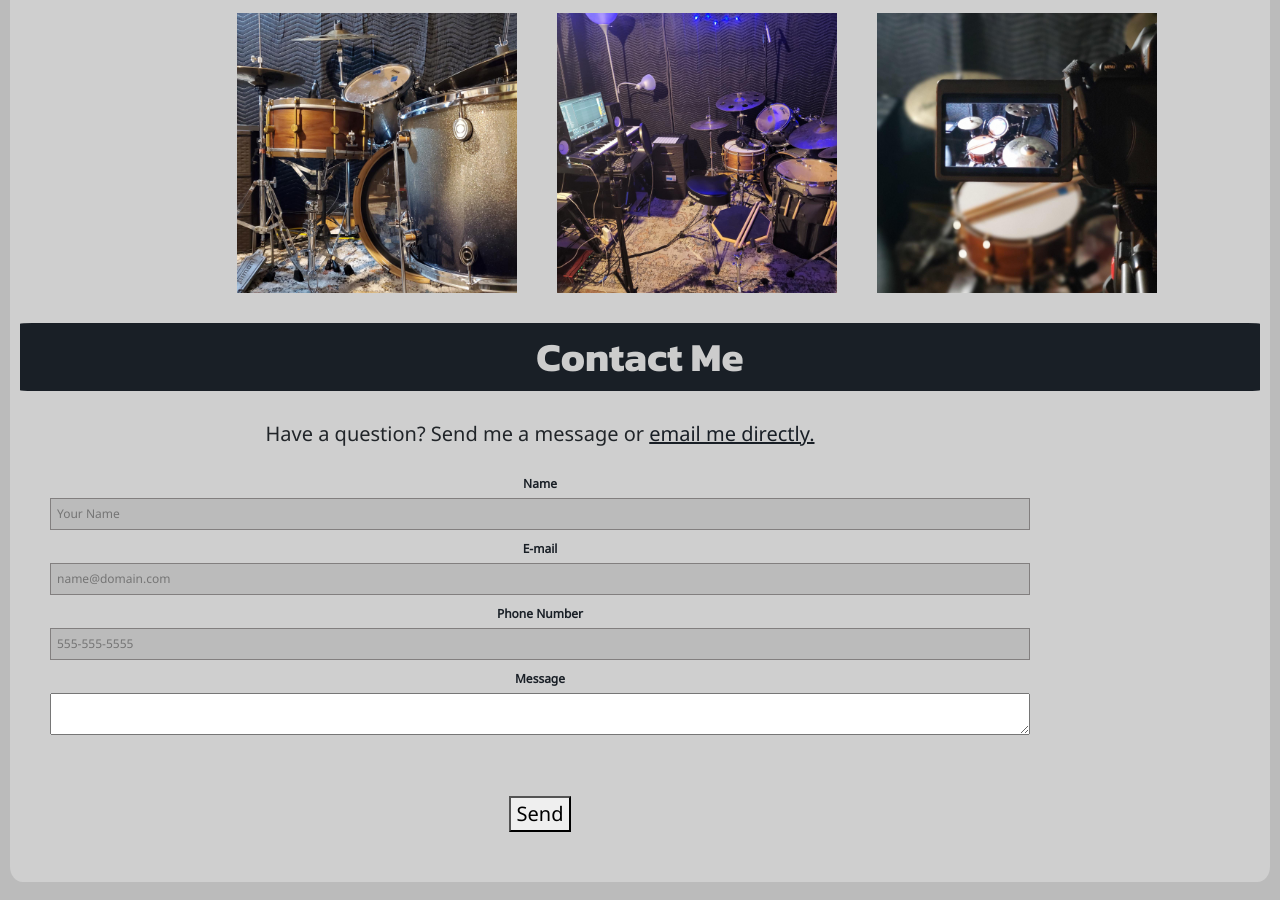
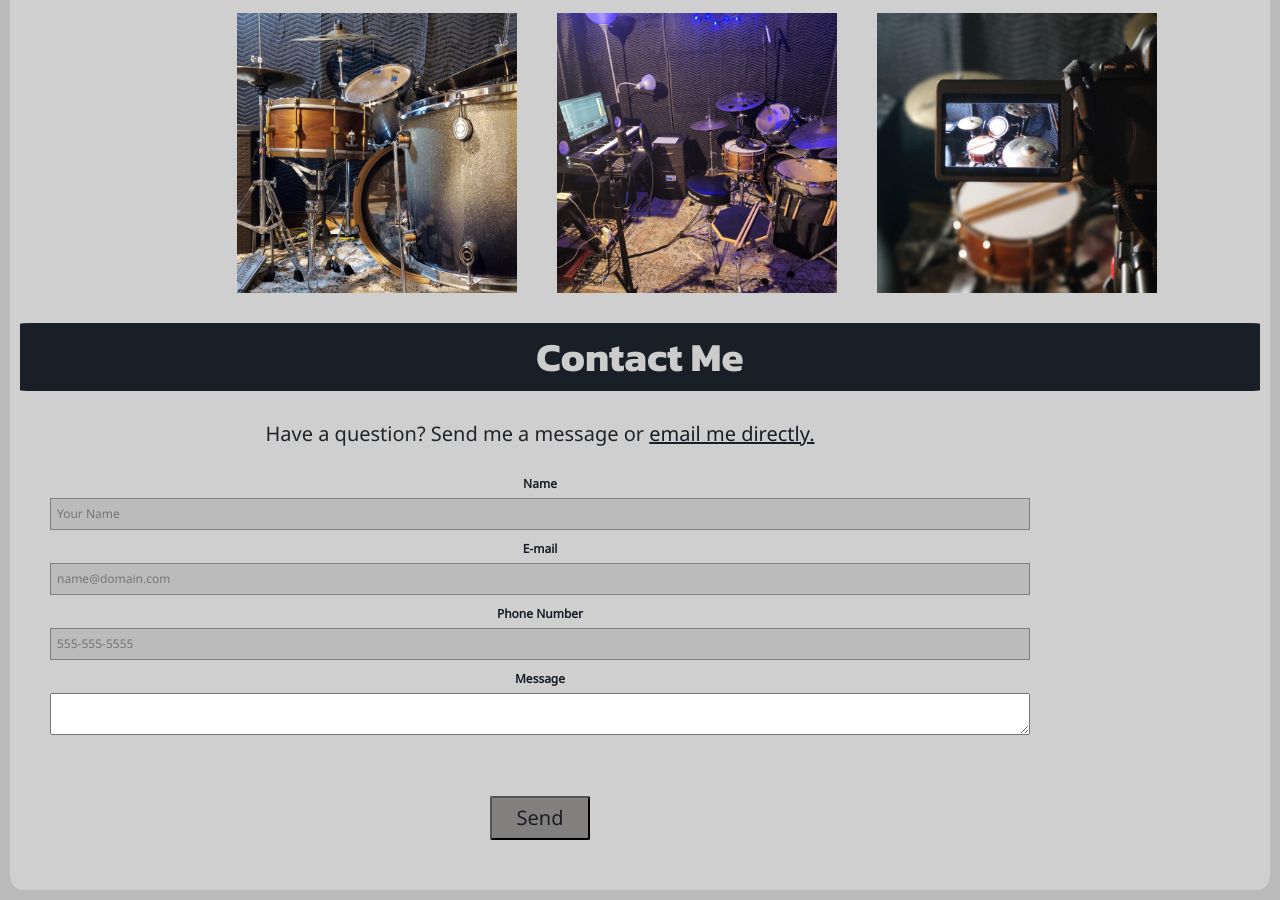
Before and after one commit to sarahschuller/jeff-website, a website: page index.html in a window 1280 px wide. Shown: the part 715-1615 px from the top of the page. Drawn offline with nearby package versions, Linux system fonts and the light colour scheme.

Commit message:
add button styling

```diff
--- a/style.css
+++ b/style.css
@@ -50,6 +50,19 @@ a:hover{
   padding: 3px;
   border-radius: 3%;
   transition: 1.2s;
+}
+
+button {
+  background-color: var(--accent);
+  color: var(--dark);
+  padding: 5px;
+  width: 100px;
+  border-radius: 3%;
+}
+
+button:hover {
+  background-color: var(--dark);
+  color: var(--light);
 }
 
 .page-header {
```
